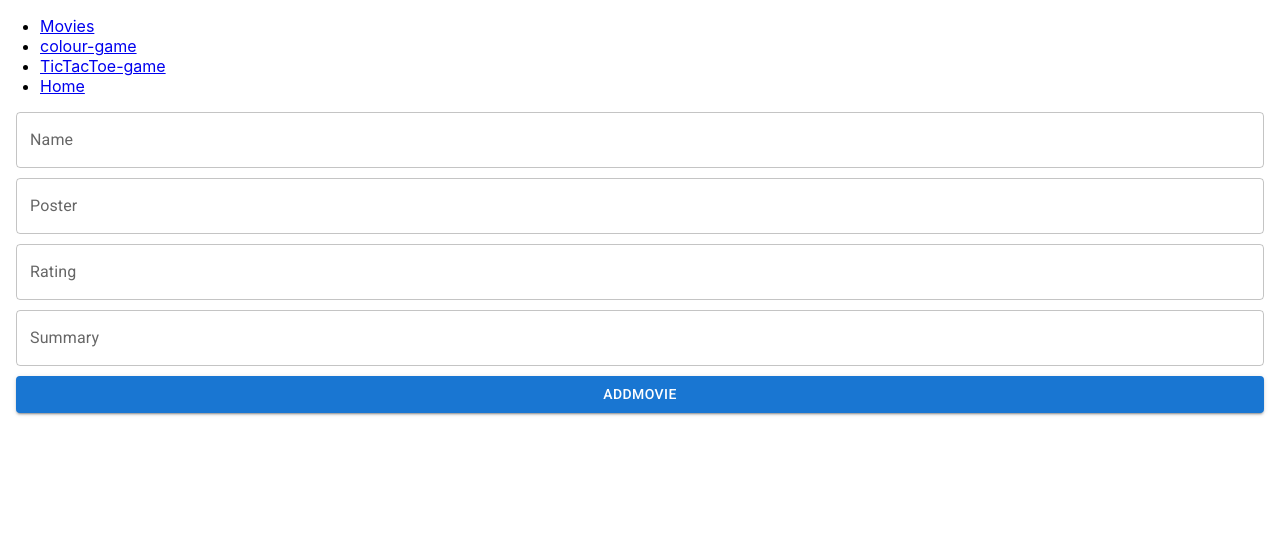
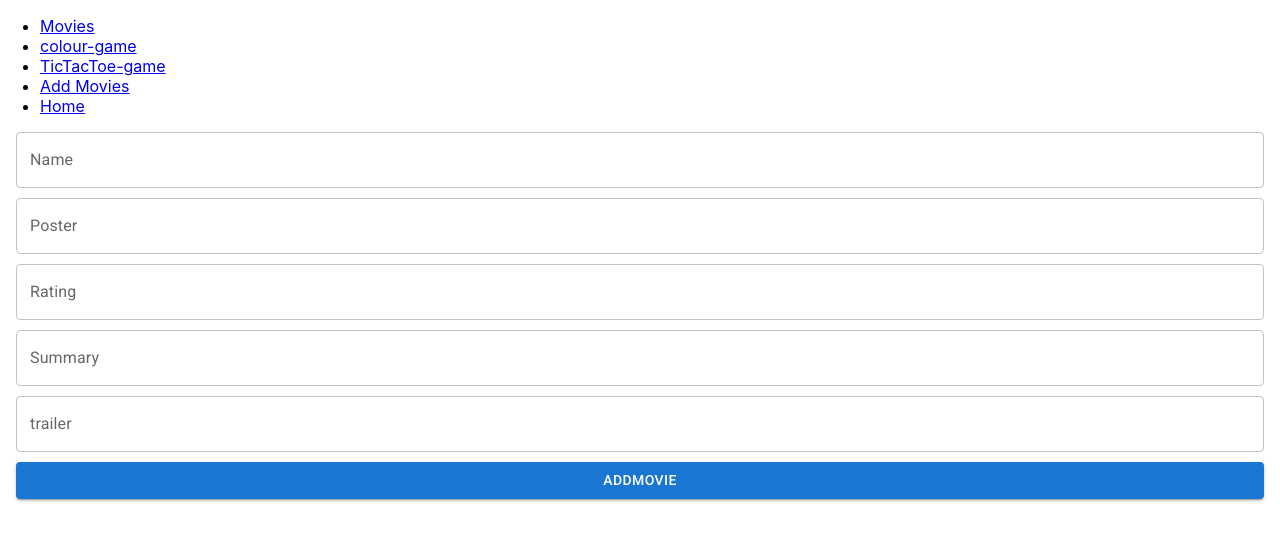
Before and after one commit to Nirmal2349/react-app, a React (Create React App) app: page /movies/add in a window 1280 px wide. Shown: the top 540 px of the page. Built offline with nearby package versions, Linux system fonts and the light colour scheme.

Commit message:
add movie its automatically comes to movielist

```diff
--- a/src/AddMovie.js
+++ b/src/AddMovie.js
@@ -1,6 +1,7 @@
 import { useState } from "react";
 import Button from '@mui/material/Button';
 import TextField from '@mui/material/TextField';
+import { useHistory } from "react-router-dom/cjs/react-router-dom.min";
 
 export function AddMovie({ movieList, setMovieList }) {
 
@@ -8,6 +9,8 @@ export function AddMovie({ movieList, setMovieList }) {
   const [poster, setPoster] = useState("");
   const [rating, setRating] = useState("");
   const [summary, setSummary] = useState("");
+  const [trailer, setTrailer] = useState("");
+  const history = useHistory()
 
   return (
     <div className="add-movie-form">
@@ -33,6 +36,9 @@ export function AddMovie({ movieList, setMovieList }) {
       <TextField onChange={(event) => setSummary(event.target.value)}
         label="Summary" />
 
+        <TextField onChange={(event) => setTrailer(event.target.value)}
+        label="trailer" />
+
       {/* <input type="text" placeholder="Summary"
           /> */}
 
@@ -43,8 +49,10 @@ export function AddMovie({ movieList, setMovieList }) {
           poster: poster,
           rating: rating,
           summary: summary,
+          trailer: trailer,
         };
         setMovieList([...movieList, newMovie]);
+        history.push("/movies");
       }}
         variant="contained"> Addmovie</Button>
 
--- a/src/App.js
+++ b/src/App.js
@@ -30,6 +30,9 @@ export default function App() {
         </li>
         <li>
           <Link to="/TicTacToe">TicTacToe-game</Link>
+        </li>
+        <li>
+          <Link to="/movies/add">Add Movies</Link>
         </li>
         <li>
           <Link to="/">Home</Link>
```
